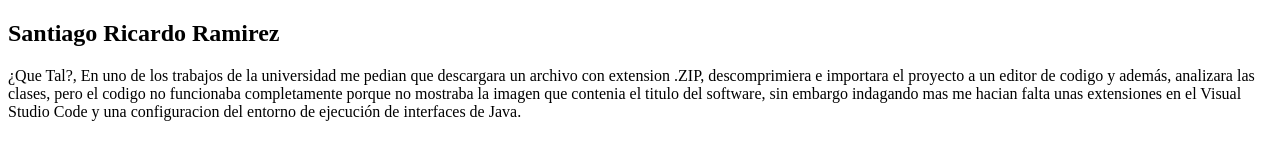
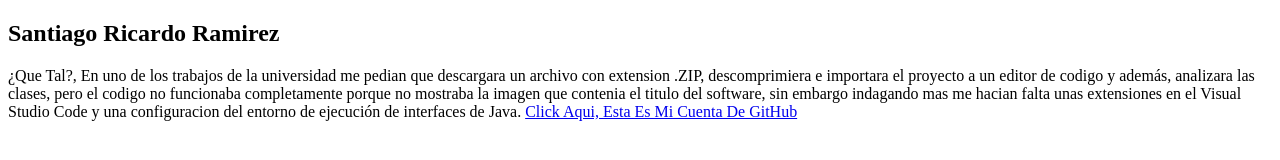
Before and after one commit to SantiagoRicardo/Repositorio-HTML-GitHub, a plain HTML site: page index.html in a window 1280 px wide. Drawn offline with Linux system fonts and the light colour scheme.

Commit message:
Repositorio Actualizado

```diff
--- a/index.html
+++ b/index.html
@@ -13,6 +13,8 @@
         </h1>
         <p>
             ¿Que Tal?, En uno de los trabajos de la universidad me pedian que descargara un archivo con extension .ZIP, descomprimiera e importara el proyecto a un editor de codigo y además, analizara las clases, pero el codigo no funcionaba completamente porque no mostraba la imagen que contenia el titulo del software, sin embargo indagando mas me hacian falta unas extensiones en el Visual Studio Code y una configuracion del entorno de ejecución de interfaces de Java.
+
+            <a href="https://github.com/SantiagoRicardo">Click Aqui, Esta Es Mi Cuenta De GitHub</a>
         </p>
     </section>
 </body>
```
